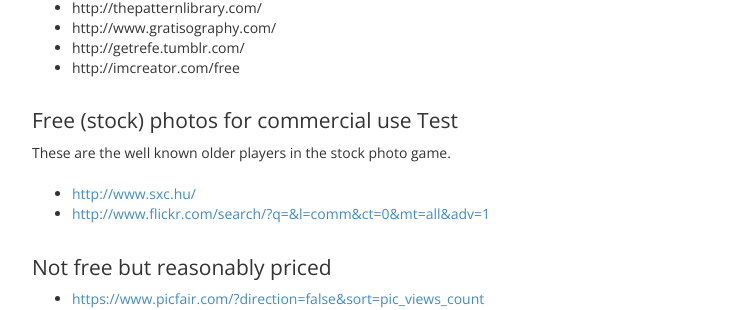
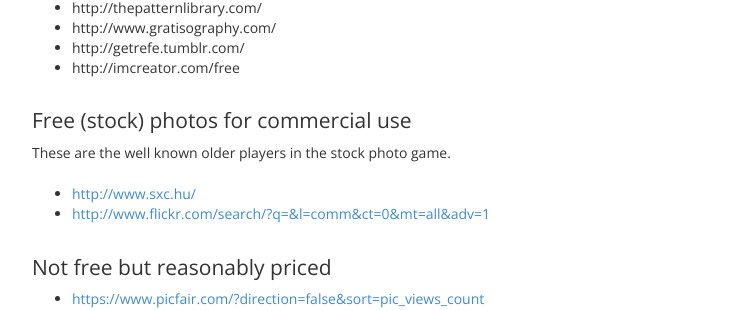
Before and after one commit to jnkwrych/jnkwrych.github.io, a Jekyll site: the page built from _posts/2014-01-30-free-high-quality-stockphoto-sites.md, in a window 1280 px wide. Shown: the part 1342-1652 px from the top of the page, without its empty margins (258-1001 px from the left). Built offline with Jekyll 4.4.1, drawn with Linux system fonts in a browser that asks for light colours; comment, search, counter and statistics services are not loaded.

Commit message:
Update 2014-01-30-free-high-quality-stockphoto-sites.md

```diff
--- a/_posts/2014-01-30-free-high-quality-stockphoto-sites.md
+++ b/_posts/2014-01-30-free-high-quality-stockphoto-sites.md
@@ -28,7 +28,7 @@
 * http://imcreator.com/free
 
 
-<h2>Free (stock) photos for commercial use Test</h2>
+<h2>Free (stock) photos for commercial use</h2>
 These are the well known older players in the stock photo game.
 
 * <a href="http://www.sxc.hu/" target="_blank">http://www.sxc.hu/</a>
```
